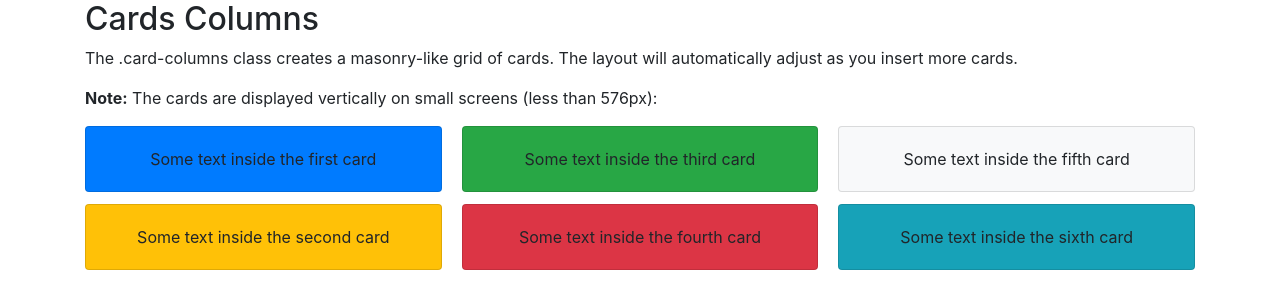
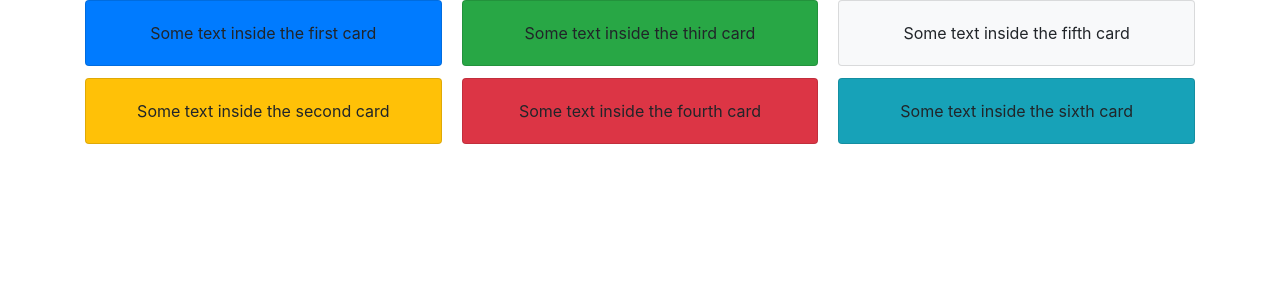
Before and after one commit to Priyanshu-choudhary/web, a plain HTML site: page bootstrap/cards.html in a window 1280 px wide. Drawn offline with nearby package versions, Linux system fonts and the light colour scheme.

Commit message:
Thu  7 Sep 17:49:09 IST 2023

```diff
--- a/bootstrap/cards.html
+++ b/bootstrap/cards.html
@@ -12,9 +12,6 @@
 <body>
 
 <div class="container">
-  <h2>Cards Columns</h2>
-  <p>The .card-columns class creates a masonry-like grid of cards. The layout will automatically adjust as you insert more cards.</p>
-  <p><strong>Note:</strong> The cards are displayed vertically on small screens (less than 576px):</p>
   <div class="card-columns">
     <div class="card bg-primary">
       <div class="card-body text-center">
```
Also changed, not shown: 1 other file.
